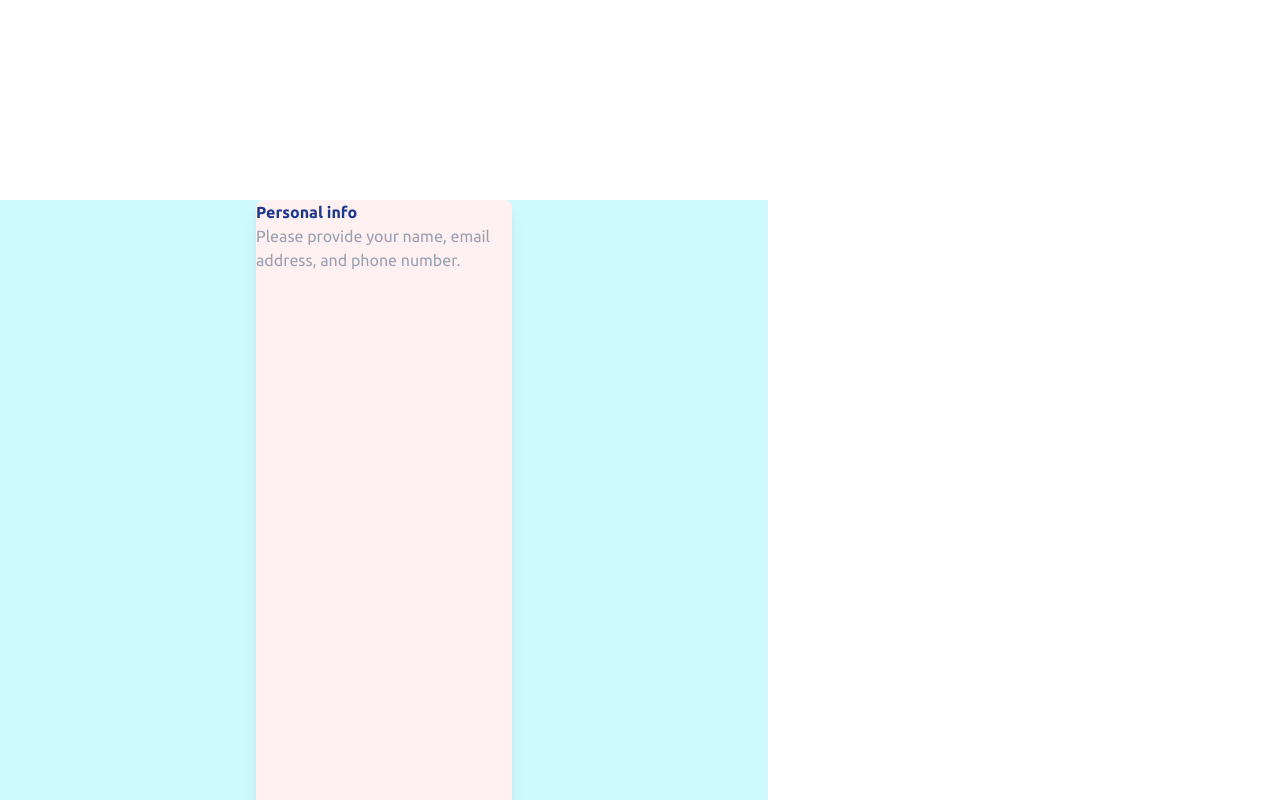
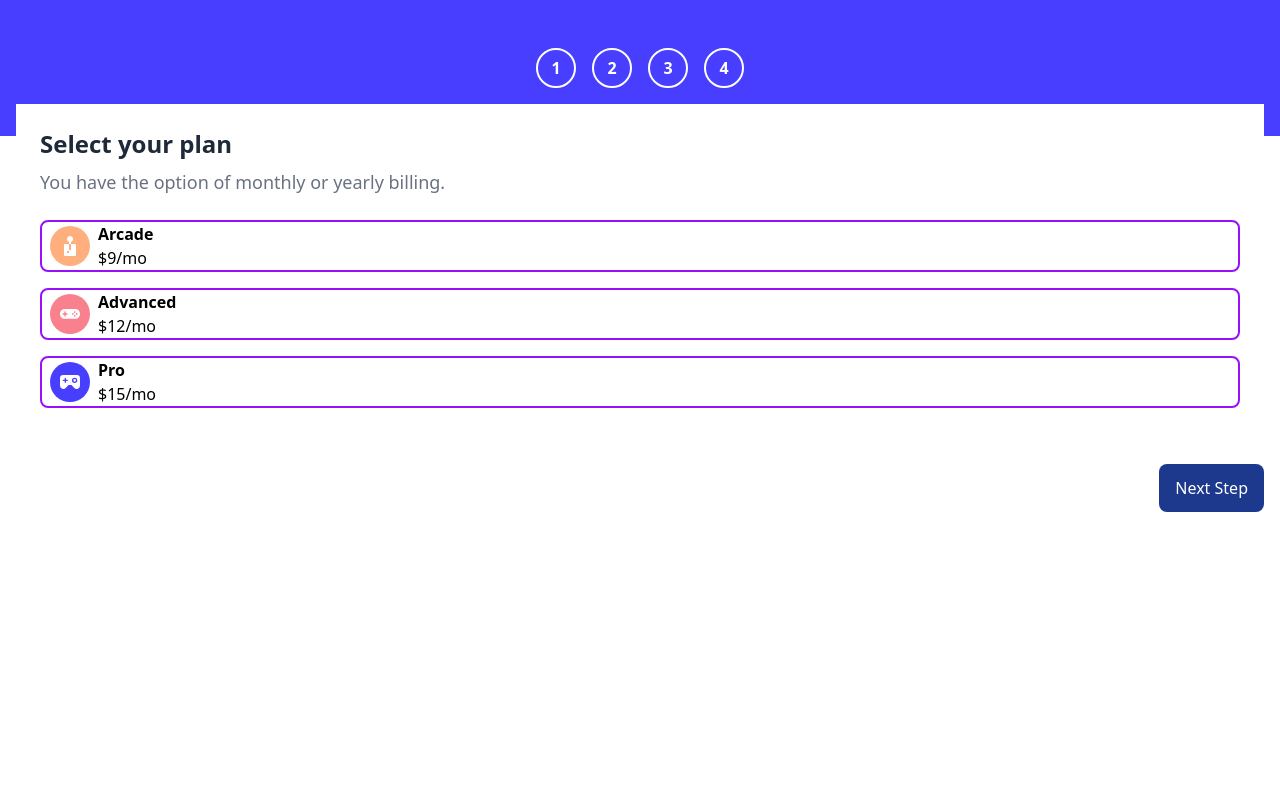
Before and after one commit to Lafi-olfa/react-mutli-step-form, a React (Vite) app: page / in a window 1280 px wide. Shown: the top 800 px of the page. Built offline with nearby package versions, Linux system fonts and the light colour scheme.

Commit message:
WIP: add new pages and fix home page

```diff
--- a/src/App.jsx
+++ b/src/App.jsx
@@ -1,14 +1,30 @@
-import './App.css'
-import Card from './components/card'
-import Steps from './components/steps'
+import Steps from "./components/steps";
+import Buttons from "./components/buttons";
+import PersonalInfo from "./components/personal-info";
+import SelectPlan from "./components/select-plan";
+// import { useState } from "react";
 
-function App() {
+export default function App() {
+  //   const [currentStep, setCurrentStep] = useState(2)
+  //  const renderStep=()=>{
+  //   switch(currentStep){
+  //     case 1:
+  //     return <PersonalInfo/>
+  //     case 2:
+  //       return <SelectPlan/>
+  //   }
+  //  }
   return (
-    <div className="conatiner mx-auto  px-4 py-8 max-w-3xl max-h-2xl text-base relative">
-      <Steps />
-      <Card />
+    <div className="min-h-screen flex flex-col rounded-none ">
+      {/* steps bar */}
+    <Steps/>
+    {/* cards */}
+    {/* {
+      renderStep()
+    } */}
+<SelectPlan/>
+    {/* buttons */}
+    <Buttons/>
     </div>
   )
 }
-
-export default App
--- /dev/null
+++ b/src/components/buttons.jsx
@@ -0,0 +1,10 @@
+export default function Buttons() {
+    return(
+         <div className="flex justify-end mt-8 mx-4">
+            <button className="bg-blue-900 text-white py-3 px-4 rounded-lg hover:bg-blue-800 transition-colors font-medium">
+              Next Step
+            </button>
+          </div>
+    )
+
+}
--- a/src/components/card.jsx
+++ /dev/null
@@ -1,31 +0,0 @@
-export default function Card() {
-  return (
-    //   <div className="card">
-    //   <h2>Pesonal info</h2>
-    //   <p>Please provide your name, email address, and phone number. </p>
-    //   <form action="" method="post">
-    //     <div className="input-field">
-    //       <label htmlFor="Name">Name</label>
-    //       <input type="text" name="" id="" placeholder='e.g. Stephen King' />
-    //     </div>
-    //     {/*  */}
-    //     <div className="input-field">
-    //       <label htmlFor="Name">Email Address</label>
-    //       <input type="text" name="" id="" placeholder='e.g. stephenking@lorem.com' />
-    //     </div>
-    //     <div className="input-field">
-    //       <label htmlFor="Name">Phone Number</label>
-    //       <input type="text" name="" id="" placeholder='e.g. +1 234 567 890' />
-    //     </div>
-    //     <button className='next-step'>Next Step</button>
-    //   </form>
-    // </div>
-    <div className="min-h-screen bg-cyan-100 flex relative justify-around p-4">
-      <div className="flex flex-col mx-auto bg-rose-50 rounded-lg shadow-lg p-6 w-64 max-w-md" >
-        <h2 className="text-blue-900 font-bold ">Personal info</h2>
-        <p className="text-gray-400">Please provide your name, email address, and phone number. </p>
-
-      </div>
-    </div>
-  )
-}
--- /dev/null
+++ b/src/components/personal-info.jsx
@@ -0,0 +1,42 @@
+export default function PersonalInfo(){
+     return (
+    <div className="bg-white mx-4 -mt-8 p-6 z-10 rounded-none">
+        <div className="text-start mb-6">
+          <h2 className="font-bold text-2xl text-gray-800 mb-2">Personal info</h2>
+          <p className="text-gray-500 text-lg">Please provide your name, email address, and phone number.</p>
+        </div>
+
+        <form className="space-y-4">
+          <div>
+            <label htmlFor="name" className="block text-gray-700 text-sm font-medium mb-1">Name</label>
+            <input
+              type="text"
+              id="name"
+              placeholder="e.g. Stephen King"
+              className="w-full px-4 py-3 rounded-lg border border-gray-300 focus:border-blue-600 outline-none"
+            />
+          </div>
+
+          <div>
+            <label htmlFor="email" className="block text-gray-700 text-sm font-medium mb-1">Email Address</label>
+            <input
+              type="email"
+              id="email"
+              placeholder="e.g. stephenking@lorem.com"
+              className="w-full px-4 py-3 rounded-lg border border-gray-300 focus:border-blue-600 outline-none"
+            />
+          </div>
+
+          <div>
+            <label htmlFor="phone" className="block text-gray-700 text-sm font-medium mb-1">Phone Number</label>
+            <input
+              type="tel"
+              id="phone"
+              placeholder="e.g. +1 234 567 890"
+              className="w-full px-4 py-3 rounded-lg border border-gray-300 focus:border-blue-600 outline-none"
+            />
+          </div>
+        </form>
+      </div>
+  )
+}
--- /dev/null
+++ b/src/components/select-plan.jsx
@@ -0,0 +1,71 @@
+import arcadeIcon from '../assets/images/icon-arcade.svg';
+import advancedIcon from '../assets/images/icon-advanced.svg';
+import ProIcon from '../assets/images/icon-pro.svg';
+export default function SelectPlan() {
+    const plans = [
+        {
+            image: arcadeIcon,
+            title: 'Arcade',
+            price: '$9/mo'
+        },
+        {
+            image: advancedIcon,
+            title: 'Advanced',
+            price: '$12/mo'
+        },
+        {
+            image: ProIcon,
+            title: 'Pro',
+            price: '$15/mo'
+        }
+    ]
+    return (
+        <div className="bg-white mx-4 -mt-8 p-6 z-10 rounded-none">
+            <div className="text-start mb-6">
+                <h2 className="font-bold text-2xl text-gray-800 mb-2">Select your plan</h2>
+                <p className="text-gray-500 text-lg">You have the option of monthly or yearly billing.</p>
+            </div>
+            <form className="space-y-4">
+                {
+                    plans.map((plan) => (
+                        <div className="border-purple-600 flex border-2 gap-2 rounded-lg items-center px-2">
+                            <img src={plan.image} alt={plan.title} />
+                            <div className="flex flex-col">
+                                <h2 className="font-bold">{plan.title}</h2>
+                                <span> {plan.price} </span>
+                            </div>
+                        </div>
+                    ))
+                }
+                {/* <div>
+            <label htmlFor="name" className="block text-gray-700 text-sm font-medium mb-1">Name</label>
+            <input
+              type="text"
+              id="name"
+              placeholder="e.g. Stephen King"
+              className="w-full px-4 py-3 rounded-lg border border-gray-300 focus:border-blue-600 outline-none"
+            />
+          </div>
+
+          <div>
+            <label htmlFor="email" className="block text-gray-700 text-sm font-medium mb-1">Email Address</label>
+            <input
+              type="email"
+              id="email"
+              placeholder="e.g. stephenking@lorem.com"
+              className="w-full px-4 py-3 rounded-lg border border-gray-300 focus:border-blue-600 outline-none"
+            />
+          </div>
+
+          <div>
+            <label htmlFor="phone" className="block text-gray-700 text-sm font-medium mb-1">Phone Number</label>
+            <input
+              type="tel"
+              id="phone"
+              placeholder="e.g. +1 234 567 890"
+              className="w-full px-4 py-3 rounded-lg border border-gray-300 focus:border-blue-600 outline-none"
+            />
+          </div> */}
+            </form>
+        </div>)
+}
--- a/src/components/steps.jsx
+++ b/src/components/steps.jsx
@@ -3,42 +3,38 @@ export default function Steps() {
         {
             number: 1,
             title: 'STEP 1',
-            desciption: 'YOUR INFO'
+            description: 'YOUR INFO'
         },
         {
             number: 2,
             title: "STEP 2",
-            desciption: 'SELECT PLAN'
+            description: 'SELECT PLAN'
         },
         {
             number: 3,
             title: 'STEP 3',
-            desciption: 'ADD-ONS'
+            description: 'ADD-ONS'
         },
         {
             number: 4,
             title: "STEP 4",
-            desciption: 'SUMMURY'
+            description: 'SUMMARY'
         }
     ]
+
     return (
-        <div id="steps" className="flex justify-center gap-4 items-center max-w-2xl mx-auto px-4 h-50  ">
-            {
-                steps.map((step) => (
-                    <div className="flex flex-col gap-2 items-center justify-center ">
-                        <div className="rounded-full text-white bg-transparent hover:text-black hover:bg-gray-300 w-8 text-center
-               border border-white cursor-pointer
-               ">
-                            {step.number}
+        <div className="w-full bg-[url('/public/assets/bg-sidebar-mobile.svg')] lg:bg-[url('/public/assets/bg-sidebar-desktop.svg')] bg-no-repeat bg-cover bg-center" id="steps">
+            <div className="container mx-auto p-12">
+                <div className="flex justify-center gap-4">
+                    {steps.map((step) => (
+                        <div key={step.number} className="flex flex-col items-center">
+                            <div className="rounded-full w-10 h-10 flex items-center justify-center border-2 font-bold bg-transparent text-white border-white">
+                                {step.number}
+                            </div>
                         </div>
-                        <div className="flex-col bg-cyan-400 hidden">
-                            <h1>{step.title}</h1>
-                            <p> {step.desciption} </p>
-                        </div>
-                    </div>
-                ))
-            }
+                    ))}
+                </div>
+            </div>
         </div>
     )
-
 }
```
